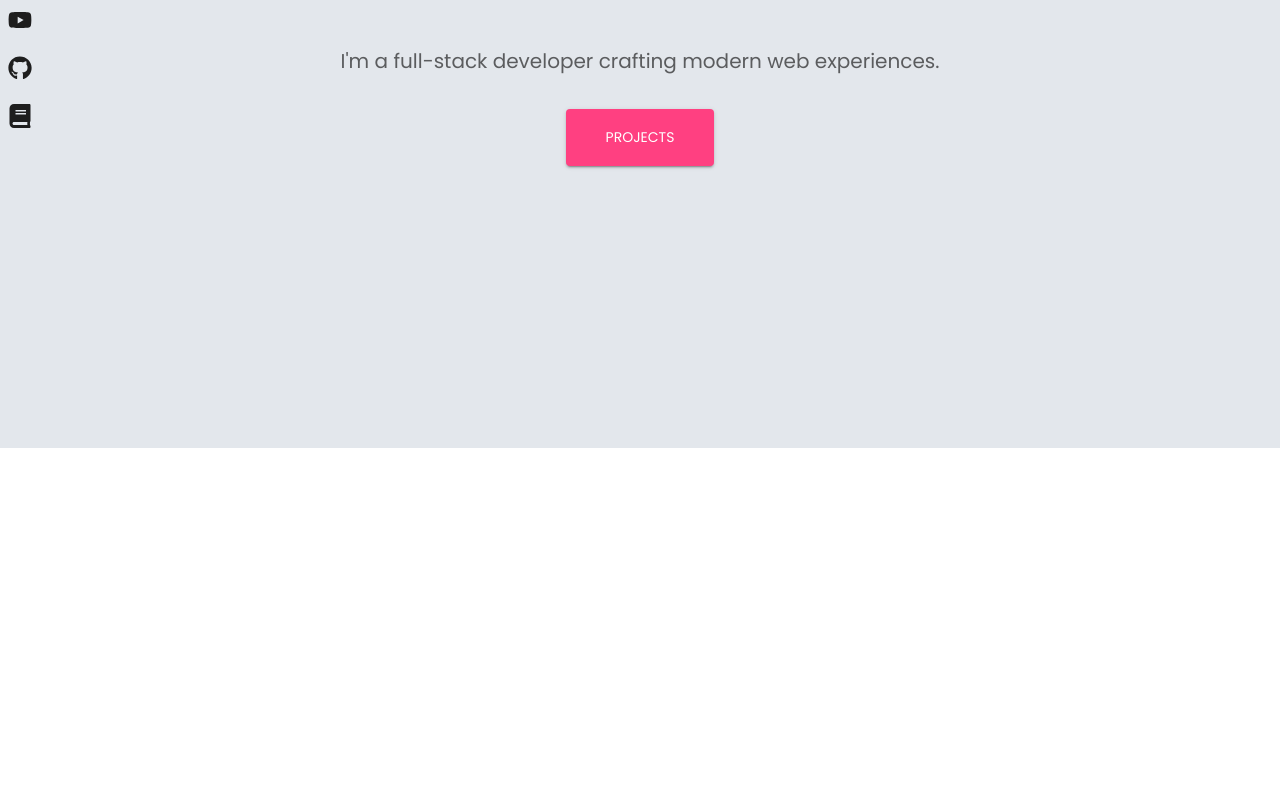
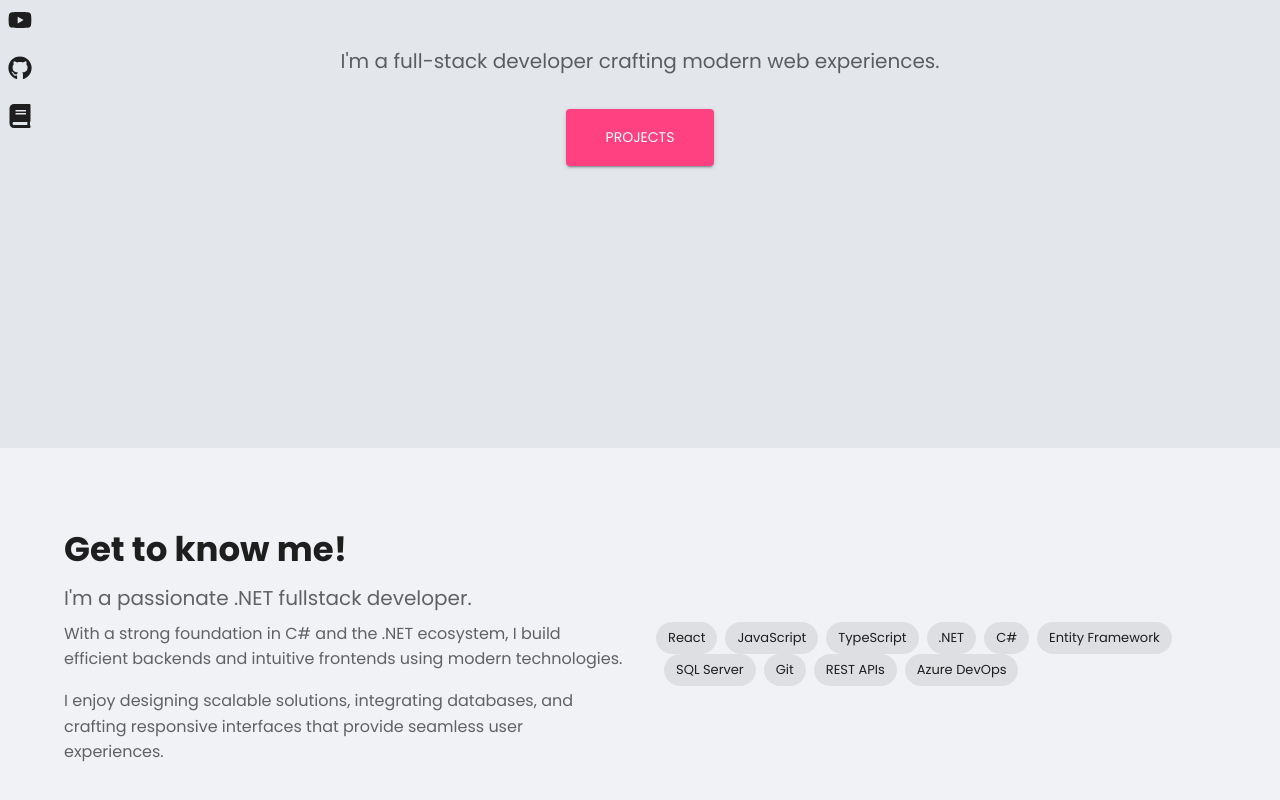
Before and after one commit to sanchezchandialf/myportfolio, a React (Vite) app: page / in a window 1280 px wide. Shown: the part 416-1216 px from the top of the page. Before the commit the page ends 864 px from the top, so only its background shows below. Built offline with nearby package versions, Linux system fonts and the light colour scheme.

Commit message:
Add animated About section with skills

```diff
--- a/package.json
+++ b/package.json
@@ -17,7 +17,8 @@
     "@emotion/styled": "^11.11.1",
     "@emailjs/browser": "^4.4.1",
     "@fontsource/poppins": "^5.0.0",
-    "react-icons": "^4.12.0"
+    "react-icons": "^4.12.0",
+    "framer-motion": "^11.0.0"
   },
   "devDependencies": {
     "@eslint/js": "^9.33.0",
--- a/src/components/About.tsx
+++ b/src/components/About.tsx
@@ -1,17 +1,87 @@
 import Box from '@mui/material/Box';
+import Chip from '@mui/material/Chip';
 import Container from '@mui/material/Container';
+import Grid from '@mui/material/Grid';
+import Stack from '@mui/material/Stack';
 import Typography from '@mui/material/Typography';
+import { motion } from 'framer-motion';
+
+const skills = [
+  'React',
+  'JavaScript',
+  'TypeScript',
+  '.NET',
+  'C#',
+  'Entity Framework',
+  'SQL Server',
+  'Git',
+  'REST APIs',
+  'Azure DevOps',
+];
 
 const About = () => (
-  <Box id="about" sx={{ py: 4 }}>
-    <Container maxWidth="sm">
-      <Typography variant="h4" component="h2" gutterBottom align="center">
-        Sobre mí
-      </Typography>
-      <Typography variant="body1" align="center">
-        Soy un desarrollador web apasionado por crear experiencias digitales
-        simples y efectivas.
-      </Typography>
+  <Box id="about" sx={{ minHeight: '100vh', py: 10 }}>
+    <Container maxWidth="lg">
+      <Grid container spacing={4} alignItems="center">
+        <Grid item xs={12} md={6}>
+          <Box
+            component={motion.div}
+            initial={{ opacity: 0, x: -50 }}
+            whileInView={{ opacity: 1, x: 0 }}
+            transition={{ duration: 0.5 }}
+            viewport={{ once: true }}
+          >
+            <Typography
+              component={motion.h2}
+              variant="h4"
+              gutterBottom
+              initial={{ opacity: 0, y: 50 }}
+              whileInView={{ opacity: 1, y: 0 }}
+              transition={{ duration: 0.5 }}
+              viewport={{ once: true }}
+            >
+              Get to know me!
+            </Typography>
+            <Typography
+              component={motion.p}
+              variant="h6"
+              color="text.secondary"
+              gutterBottom
+              initial={{ opacity: 0, y: 50 }}
+              whileInView={{ opacity: 1, y: 0 }}
+              transition={{ duration: 0.5, delay: 0.1 }}
+              viewport={{ once: true }}
+            >
+              I'm a passionate .NET fullstack developer.
+            </Typography>
+            <Typography variant="body1" color="text.secondary" paragraph>
+              With a strong foundation in C# and the .NET ecosystem, I build
+              efficient backends and intuitive frontends using modern
+              technologies.
+            </Typography>
+            <Typography variant="body1" color="text.secondary" paragraph>
+              I enjoy designing scalable solutions, integrating databases, and
+              crafting responsive interfaces that provide seamless user
+              experiences.
+            </Typography>
+          </Box>
+        </Grid>
+        <Grid item xs={12} md={6}>
+          <Box
+            component={motion.div}
+            initial={{ opacity: 0, x: 50 }}
+            whileInView={{ opacity: 1, x: 0 }}
+            transition={{ duration: 0.5 }}
+            viewport={{ once: true }}
+          >
+            <Stack direction="row" spacing={1} flexWrap="wrap">
+              {skills.map((skill) => (
+                <Chip key={skill} label={skill} sx={{ m: 0.5 }} />
+              ))}
+            </Stack>
+          </Box>
+        </Grid>
+      </Grid>
     </Container>
   </Box>
 );
--- a/src/pages/Home.tsx
+++ b/src/pages/Home.tsx
@@ -1,5 +1,5 @@
 import Hero from '../components/Hero';
-// import About from '../components/About';
+import About from '../components/About';
 // import TechStack from '../components/TechStack';
 // import Projects from '../components/Projects';
 // import Contact from '../components/Contact';
@@ -7,7 +7,7 @@ import Hero from '../components/Hero';
 const Home = () => (
   <>
     <Hero />
-    {/* <About /> */}
+    <About />
     {/* <TechStack /> */}
     {/* <Projects /> */}
     {/* <Contact /> */}
```
